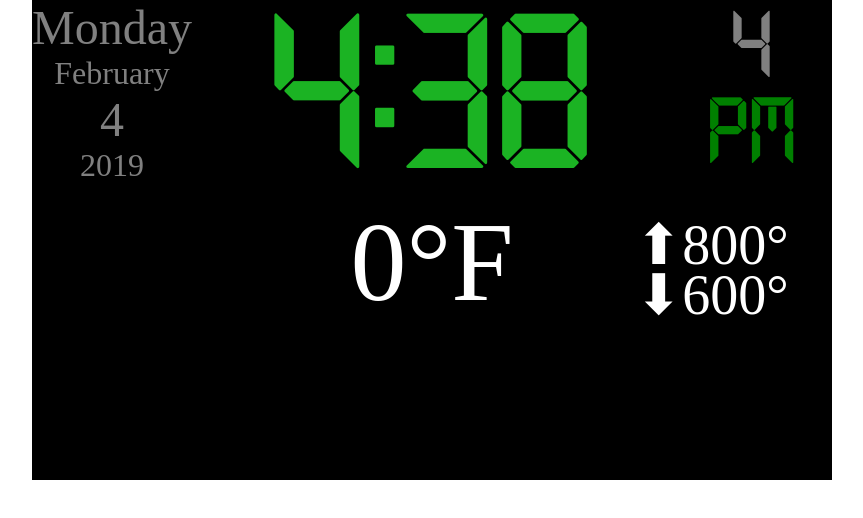
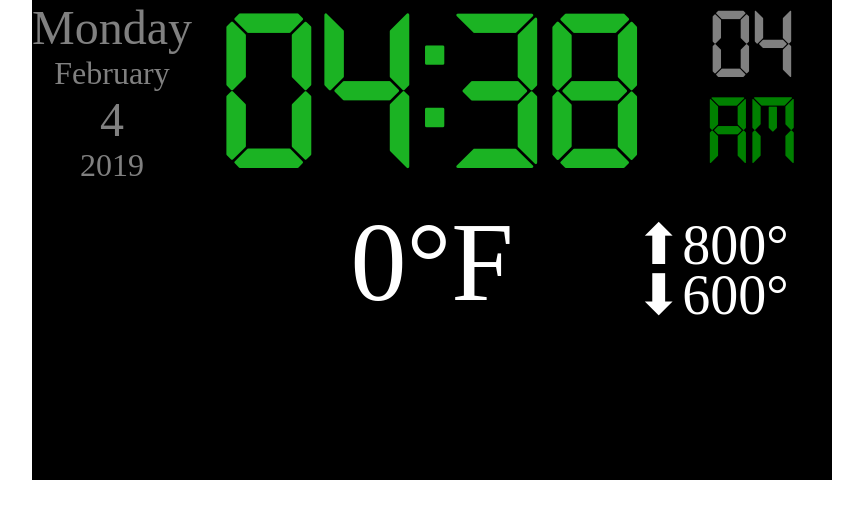
Before and after one commit to suarezluis/raspberry-room-dash, a React (Create React App) app: page / in a window 1280 px wide. Shown: the top 518 px of the page, without its empty margins (208-1071 px from the left). Built offline with nearby package versions, Linux system fonts and the light colour scheme; no server answers.

Commit message:
fixed time format

```diff
--- a/src/components/Clock.js
+++ b/src/components/Clock.js
@@ -3,7 +3,21 @@ import "./Clock.css";
 class Clock extends Component {
   constructor(props) {
     super(props);
-
+    this.getTime = () => {
+      let date = new Date();
+      let hours = date.getHours();
+      let minutes = date.getMinutes();
+      if (hours > 12) {
+        hours = hours - 12;
+      }
+      if (hours < 10) {
+        hours = `0${hours}`;
+      }
+      if (minutes < 10) {
+        minutes = `0${minutes}`;
+      }
+      return `${hours}:${minutes}`;
+    };
     this.state = {
       day: "",
       month: "",
@@ -11,7 +25,7 @@ class Clock extends Component {
       year: "",
       time: "",
       seconds: 0,
-      ampm: "pm"
+      ampm: ""
     };
     this.days = [
       "Sunday",
@@ -45,9 +59,10 @@ class Clock extends Component {
         month: date.getMonth(),
         date: date.getDate(),
         year: date.getFullYear(),
-        time: `${date.getHours()}:${date.getMinutes()}`,
-        seconds: date.getSeconds(),
-        ampm: "pm"
+        time: this.getTime(),
+        seconds:
+          date.getSeconds() < 10 ? `0${date.getSeconds()}` : date.getSeconds(),
+        ampm: date.getHours() < 12 ? "am" : "pm"
       });
     }, 1000);
   }
```
Also changed, not shown: src/fonts/technology/LCDAT&TPhoneTimeDate.ttf (added).
